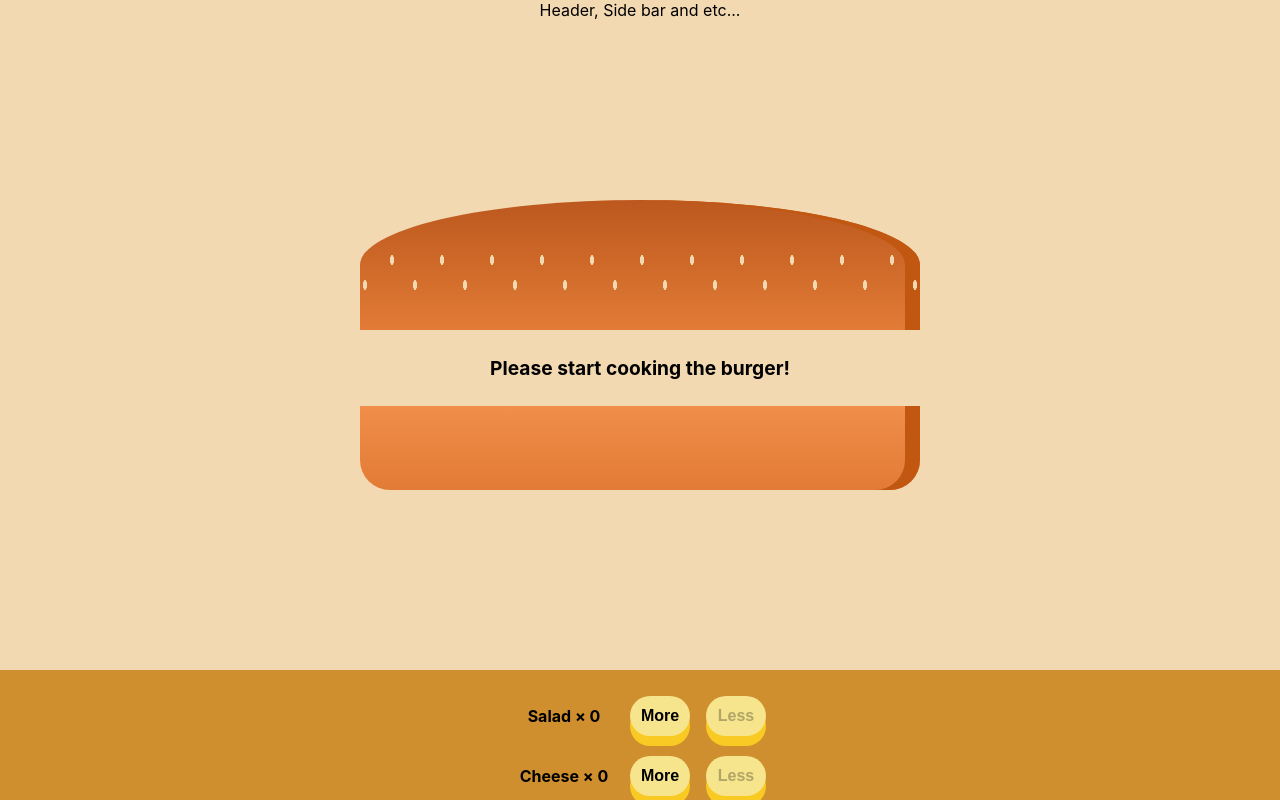
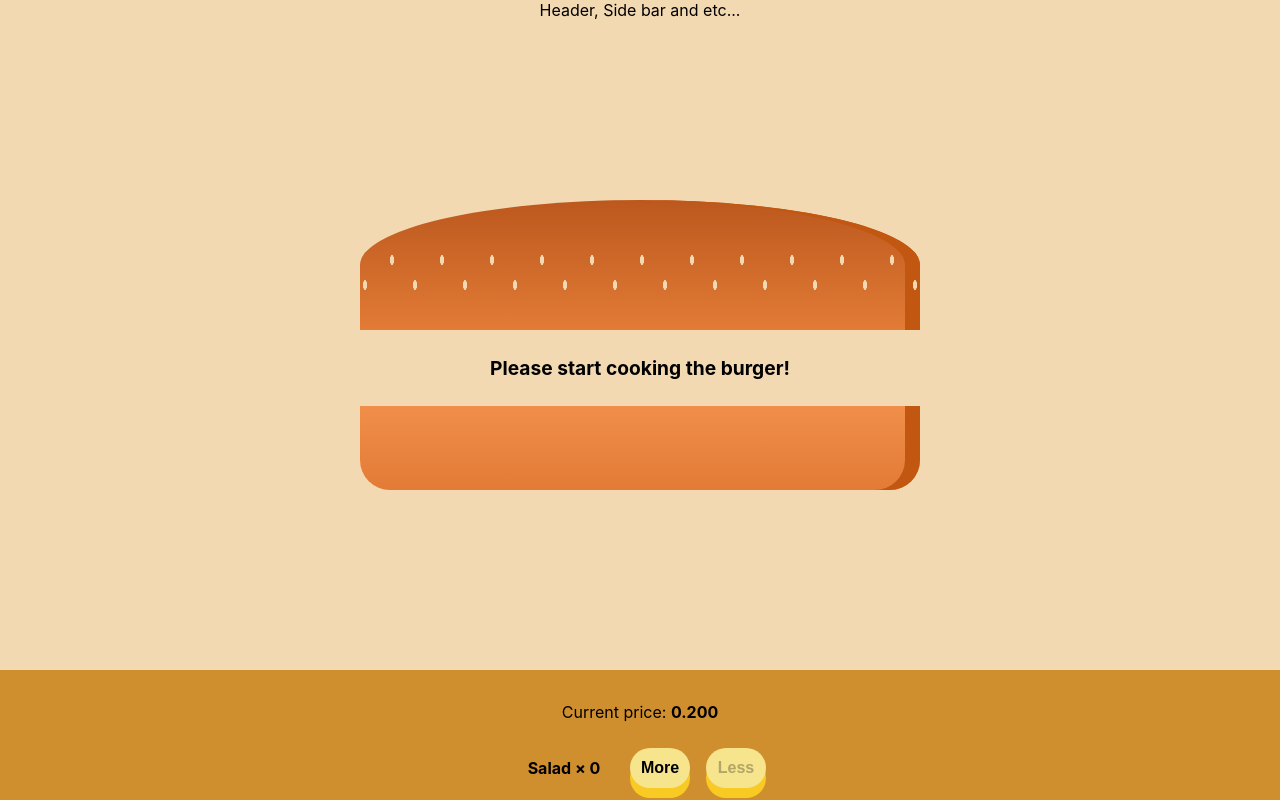
Before and after one commit to OlehKyba/burger-builder, a React (Create React App) app: page / in a window 1280 px wide. Shown: the top 800 px of the page. Built offline with nearby package versions, Linux system fonts and the light colour scheme.

Commit message:
Add total prise visualization

```diff
--- a/src/containers/Builder/Controller/index.js
+++ b/src/containers/Builder/Controller/index.js
@@ -8,6 +8,7 @@ import ControllerRow from "./ControllerRow";
 const Controller = props => {
     return (
         <div className={classes.Container}>
+            <p>Current price: <strong>{props.price.toFixed(3)}</strong></p>
             {props.menu.map(item => (
                 <ControllerRow
                     key={item.type}
@@ -21,6 +22,7 @@ const Controller = props => {
 };
 
 Controller.propTypes = {
+    price: PropTypes.number,
     menu: PropTypes.arrayOf(PropTypes.shape({
         type: PropTypes.string,
         count: PropTypes.number,
--- a/src/containers/Builder/index.js
+++ b/src/containers/Builder/index.js
@@ -104,6 +104,7 @@ class Builder extends Component{
                     <Ingredient type={this.state.menu.breadBottom.type} />
                 </div>
                 <Controller
+                    price={this.state.price}
                     menu={Object.keys(this.state.menu).filter(key => this.state.menu[key].canAdd)
                         .map(key => ({...this.state.menu[key], menuName: key}))}
                     add={this.addIngredient}
```
